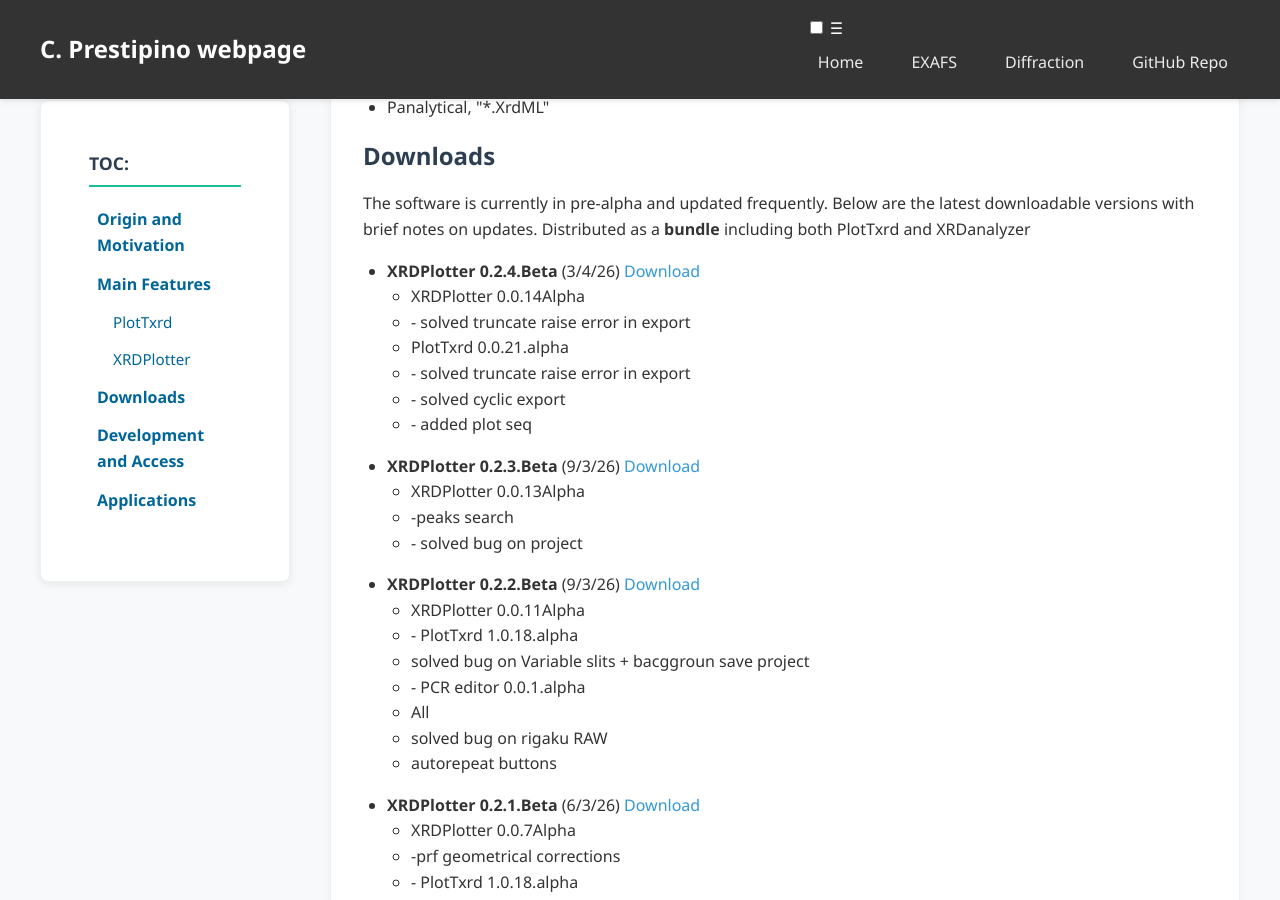
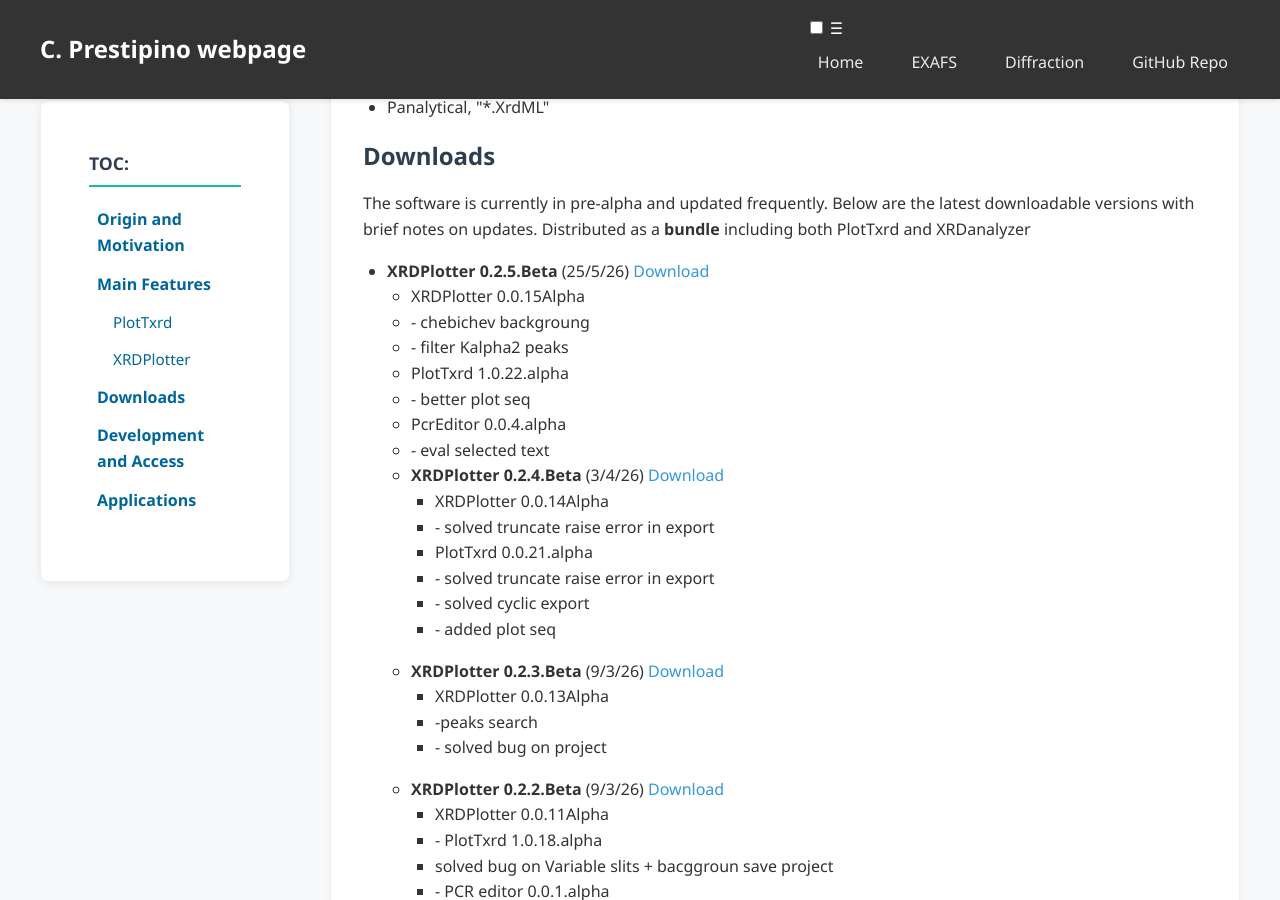
Before and after one commit to Prestipino/Prestipino.github.io, a Jekyll site: the page built from PlotTxrd.html, in a window 1280 px wide and 900 px high, scrolled down 1394 px. Built offline with Jekyll 4.4.1, drawn with Linux system fonts in a browser that asks for light colours.

Commit message:
update XRDPlotter

```diff
--- a/PlotTxrd.html
+++ b/PlotTxrd.html
@@ -81,6 +81,17 @@
         XRDanalyzer</p>
 
   <ul>
+
+  <li><strong>XRDPlotter 0.2.5.Beta</strong> (25/5/26) <a href="https://sdrive.cnrs.fr/s/FYB2mdTFxszASR7">Download</a>
+      <ul>
+        <li>XRDPlotter 0.0.15Alpha</li>
+        <li>- chebichev backgroung</li>
+        <li>- filter Kalpha2 peaks</li>
+        <li>PlotTxrd 1.0.22.alpha</li>
+        <li>- better plot seq</li>
+        <li>PcrEditor 0.0.4.alpha</li>
+        <li>- eval selected text</li>
+</li>
 
   <li><strong>XRDPlotter 0.2.4.Beta</strong> (3/4/26) <a href="https://sdrive.cnrs.fr/s/rokjWFHsbmkCogH">Download</a>
       <ul>
```
